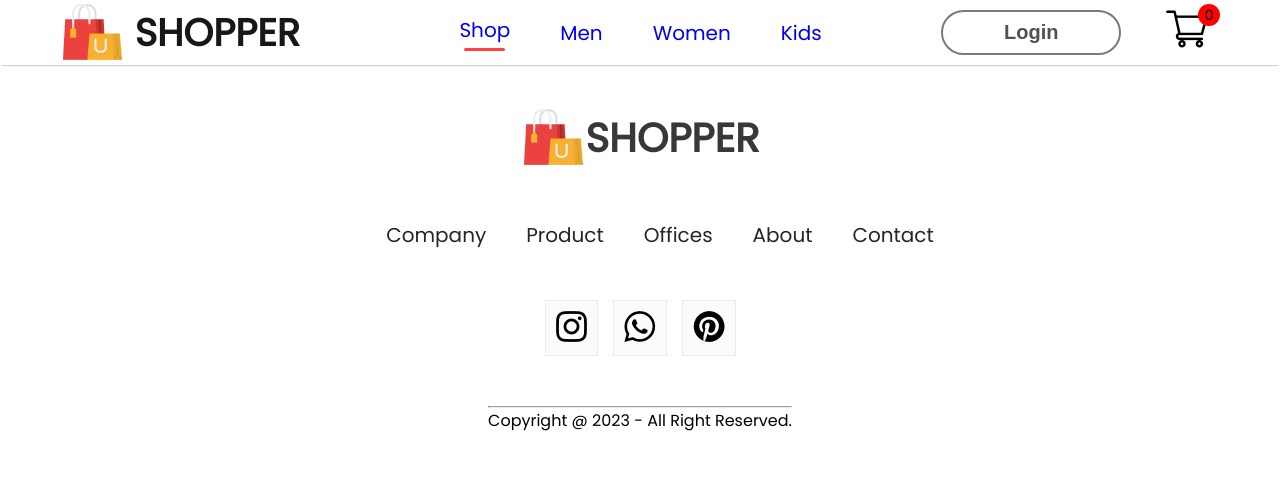
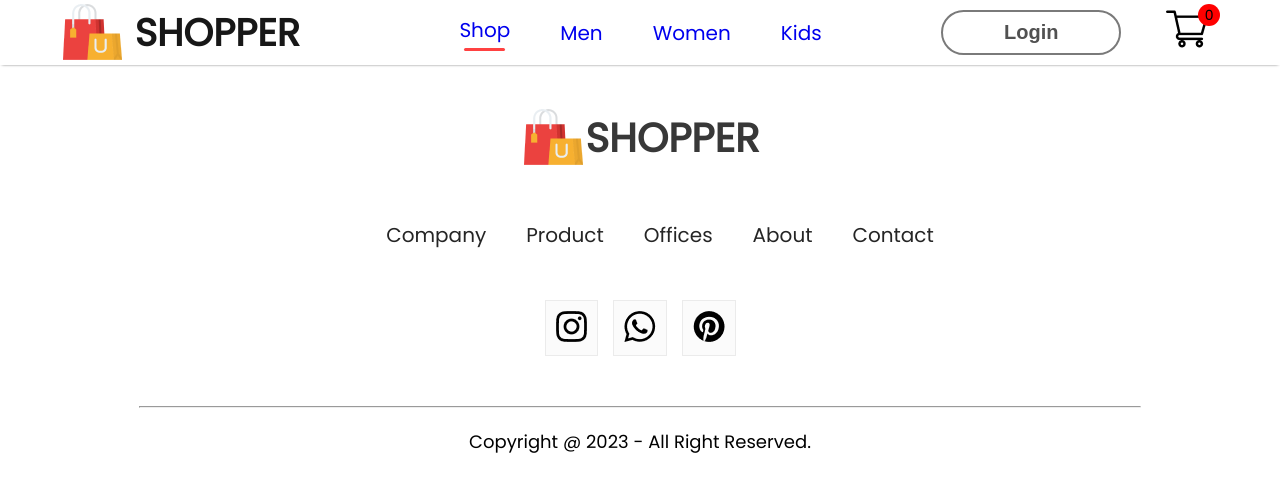
Before and after one commit to mohitdhanorkar/E-Commerce, a React (Create React App) app in the folder e-commerce/: page /login in a window 1280 px wide. Shown: the top 492 px of the page. Built offline with nearby package versions, Linux system fonts and the light colour scheme.

Commit message:
footer.css

```diff
--- a/e-commerce/src/Components/Footer/Footer.css
+++ b/e-commerce/src/Components/Footer/Footer.css
@@ -38,4 +38,10 @@
 }
 .footer-copyright p{
     margin-bottom: 100px;
+    margin-top: 20px;
+    text-align: center;
+    font-size: 18px;
 }
+.footer-copyright hr{
+    width: 1000px;
+}
```
Also changed, not shown: e-commerce/src/Components/Footer/Footer.jsx (line endings or trailing spaces).
